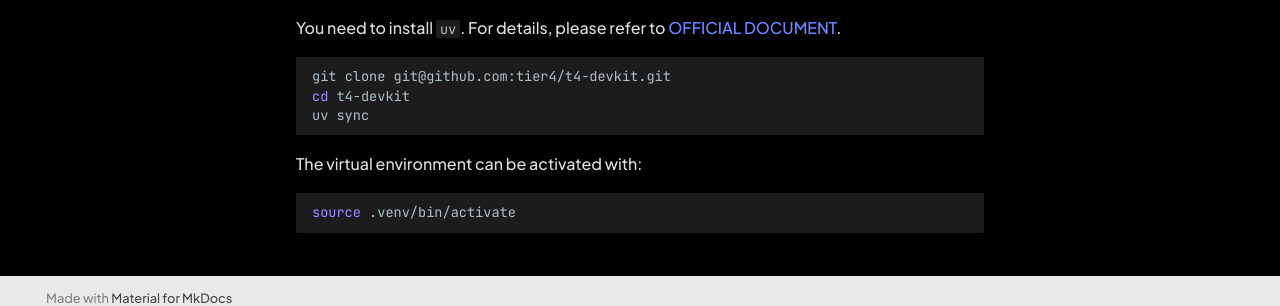
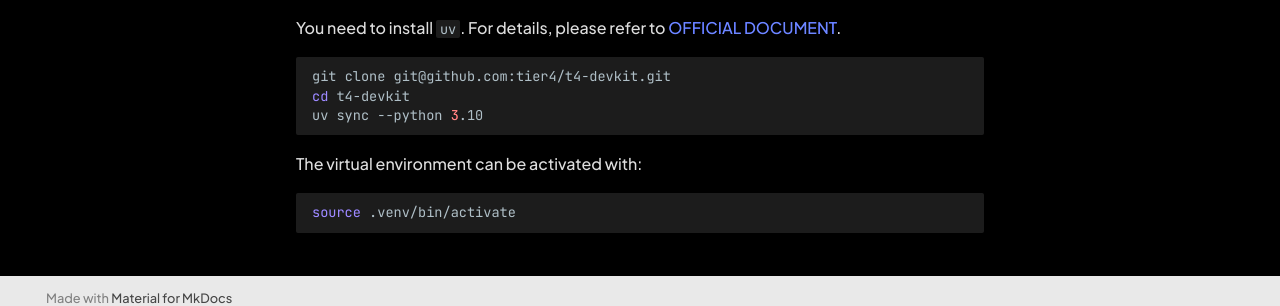
Before and after one commit to tier4/t4-devkit, an MkDocs documentation site: the page built from docs/install.md, in a window 1280 px wide. Shown: the part 580-886 px from the top of the page. Built offline with MkDocs 1.6.1 and Material for MkDocs 9.7.7, drawn with Linux system fonts in a browser that asks for light colours; the version menu is left out.

Commit message:
docs: update installation document
Signed-off-by: ktro2828 <kotaro.uetake@tier4.jp>

````diff
--- a/docs/install.md
+++ b/docs/install.md
@@ -21,7 +21,7 @@ You need to install `uv`. For details, please refer to [OFFICIAL DOCUMENT](https
 ```shell
 git clone git@github.com:tier4/t4-devkit.git
 cd t4-devkit
-uv sync
+uv sync --python 3.10
 ```
 
 The virtual environment can be activated with:
````
Also changed, not shown: README.md (+1 -1 lines).
